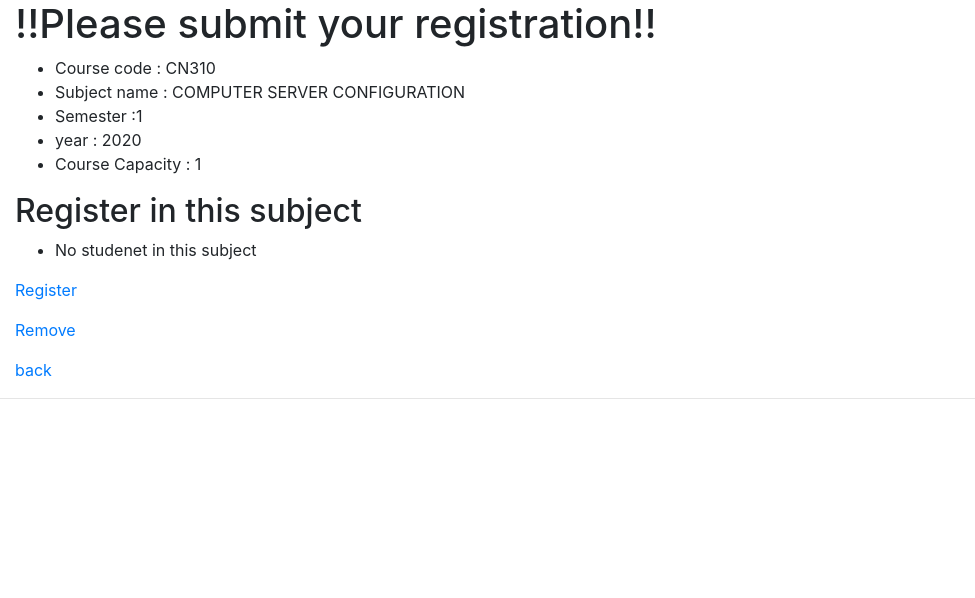
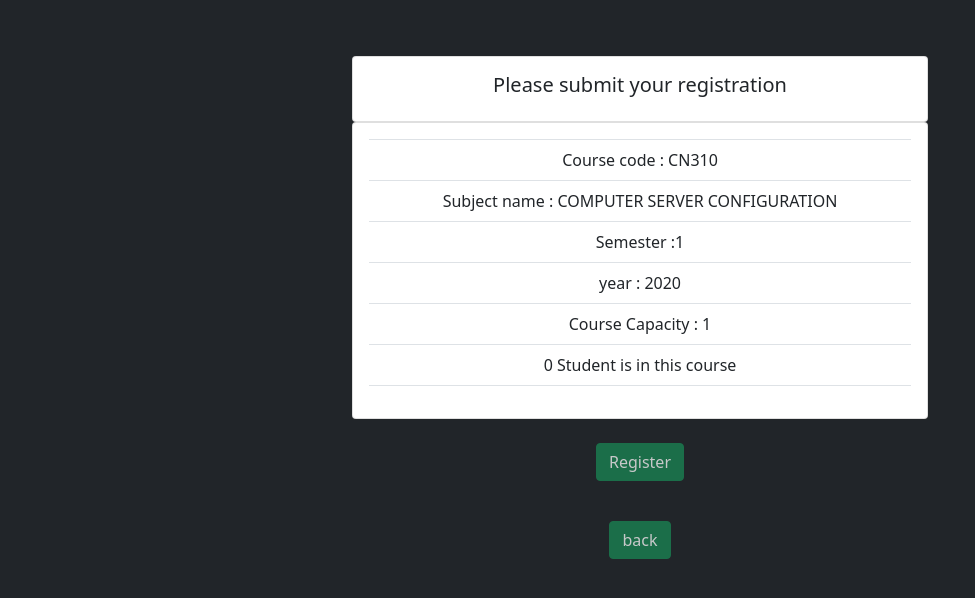
Before and after one commit to 6210612773/cn331as2, a Django app: page /subject/1 in a window 1280 px wide. Shown: the top 598 px of the page, without its empty margins (0-975 px from the left). Run offline with Django 3.2, Linux system fonts and the light colour scheme; data comes from the database, SQL or seed files in the repository; both versions use the stored data as it was after the commit; some libraries are stand-ins or nearby versions.

Commit message:
Hey look i just added some template to our website

```diff
--- a/a2/urls.py
+++ b/a2/urls.py
@@ -19,5 +19,5 @@ from django.urls import path,include
 urlpatterns = [
     path('admin/', admin.site.urls),
     path('subject/', include('subject.urls')),
-    path('users/',include('users.urls')),
+    path('',include('users.urls')),
 ]
--- a/subject/models.py
+++ b/subject/models.py
@@ -10,6 +10,7 @@ class Subject(models.Model):
     year = models.IntegerField()
     seat = models.IntegerField()
     status = models.BooleanField()
+    isfull = models.BooleanField(default=False)
     register = models.ManyToManyField(User, blank = True, related_name = "students")
     count = models.IntegerField(default=0)
 
--- a/subject/templates/subject/layout.html
+++ b/subject/templates/subject/layout.html
@@ -3,21 +3,25 @@
 <!DOCTYPE html>
 <html>
 <head>
-	<title>Subjects</title>
+	<title>{% block title %}{% endblock %}</title>
 	<link rel="stylesheet" href="https://stackpath.bootstrapcdn.com/bootstrap/4.3.1/css/bootstrap.min.css" integrity="sha384-ggOyR0iXCbMQv3Xipma34MD+dH/1fQ784/j6cY/iJTQUOhcWr7x9JvoRxT2MZw1T" crossorigin="anonymous">
-
 	<link rel="stylesheet" type="text/css" href="{% static '/css/main.css' %}">
-
+	<meta charset="utf-8">
+	<meta name="viewport" content="width=device-width, initial-scale=1">
+	<link href="https://cdn.jsdelivr.net/npm/bootstrap@5.1.1/dist/css/bootstrap.min.css" rel="stylesheet" integrity="sha384-F3w7mX95PdgyTmZZMECAngseQB83DfGTowi0iMjiWaeVhAn4FJkqJByhZMI3AhiU" crossorigin="anonymous">
 </head>
-<body>
-	<div class="container-fluid">
+<body class="bg-dark">
+	<div class="container-md">
+	<div style="margin-top:5%">
 	{% block content %}
 
 
 
 	{% endblock %}
+</div>
     </div>
-	<hr>
-
+	<script src="https://cdn.jsdelivr.net/npm/bootstrap@5.1.1/dist/js/bootstrap.bundle.min.js" integrity="sha384-/bQdsTh/da6pkI1MST/rWKFNjaCP5gBSY4sEBT38Q/9RBh9AH40zEOg7Hlq2THRZ" crossorigin="anonymous"></script>
+	<script src="https://cdn.jsdelivr.net/npm/@popperjs/core@2.9.3/dist/umd/popper.min.js" integrity="sha384-W8fXfP3gkOKtndU4JGtKDvXbO53Wy8SZCQHczT5FMiiqmQfUpWbYdTil/SxwZgAN" crossorigin="anonymous"></script>
+	<script src="https://cdn.jsdelivr.net/npm/bootstrap@5.1.1/dist/js/bootstrap.min.js" integrity="sha384-skAcpIdS7UcVUC05LJ9Dxay8AXcDYfBJqt1CJ85S/CFujBsIzCIv+l9liuYLaMQ/" crossorigin="anonymous"></script>
 </body>
 </html>
--- a/subject/templates/subject/subject.html
+++ b/subject/templates/subject/subject.html
@@ -1,30 +1,65 @@
 {% extends "subject/layout.html" %}
+{% block title %}Course Register{% endblock %}
+
+{% block content%}
+
+    <div class="row text-center" style="max-width: 600px;margin:auto;">
+        <div class="col">
+            <div class="card card-body text-center">
+                <h5>Please submit your registration</h5>
+            </div>
+            <div class="card card-body">
+                <table class="table">
+                    <tr>
+                        <td>Course code : {{ subject.code }}</td>
+                    </tr>
+                    <tr>
+                        <td>Subject name : {{ subject.name }}</td>
+                    </tr>
+                    <tr>
+                        <td>Semester :{{ subject.semester }}</td>
+                    </tr>
+                    <tr>
+                        <td>year : {{ subject.year }}</td>
+                    </tr>
+                    <tr>
+                        <td>Course Capacity : {{ subject.seat }}</td>
+                    </tr>
+                    <tr>
+                        <td>{{ subject.count }} Student is in this course</td>
+                    </tr>
 
 
-{% block content%}
-    <h1>!!Please submit your registration!!</h1>
-    <ul>
-        <li>Course code : {{ subject.code }}</li>
-        <li>Subject name : {{ subject.name }}</li>
-        <li>Semester :{{ subject.semester }} </li>
-        <li>year : {{ subject.year }}</li>
-        <li>Course Capacity : {{ subject.seat }}</li>
-    </ul>
 
+                </table>
+            </div>
+        </div>
 
-    <h2>Register in this subject</h2>
+    </div>
+    <div style="text-align: center;">
+    {% if request.user.is_superuser %}
+    <h2  style="color:white; margin-top:3%">Registered in this subject</h2>
     <ul>
         {% for i in students %}
-        <li>{{ i.first_name }} {{ i.last_name }}</li>
+        <p style="color:yellow">{{ i.first_name }} {{ i.last_name }}</p>
         {% empty %}
-        <li>No studenet in this subject</li>
+        <p style="color:white">No student in this subject</p>
         {% endfor %}
     </ul>
-    {% if number > 0 %}
-    <p><a href="{% url 'subject:register' subject.id %}">Register</a></p>
     {% endif %}
-    <p><a href="{% url 'subject:remove' subject.id %}">Remove</a></p>
-    <p><a href="{% url 'subject:index' %}">back</a></p>
-
+    {% if subject.status and not subject.isfull and request.user not in students %}
+    <br>
+    <p><a href="{% url 'subject:register' subject.id %} " class="btn btn-md btn-success opacity-75">Register</a></p>
+    <br>
+    {% endif %}
+    {% if request.user in students %}
+    <p style="color:white">You have registered</p>
+    {% endif %}
+    {% if subject.status and request.user in students %}
+    <p><a href="{% url 'subject:remove' subject.id %}" class="btn btn-md btn-danger opacity-75">Remove</a></p>
+    <br>
+    {% endif %}
+    <p><a href="{% url 'subject:index' %}" class="btn btn-md btn-success opacity-75">back</a></p>
+</div>
 
 {% endblock %}
--- a/subject/views.py
+++ b/subject/views.py
@@ -13,11 +13,9 @@ def index(request):
 
 def subjectPage(request, subject_id):
     subject = Subject.objects.get(pk=subject_id)
-    number = subject.seat - subject.count
     return render(request, "subject/subject.html", {
         "subject": subject,
         "students": subject.register.all(),
-        "number": number
     })
 
 def register(request, subject_id):
@@ -29,6 +27,10 @@ def register(request, subject_id):
         subject.register.add(request.user)
         select = Subject.objects.get(id=subject_id)
         select.count += 1
+        if select.count == select.seat:
+            select.isfull = True
+        if select.count < select.seat:
+            select.isfull = False
         select.save()
     return HttpResponseRedirect(reverse("subject:subject", args=(subject_id,)))
 
@@ -42,5 +44,9 @@ def remove(request, subject_id):
         subject.register.remove(request.user)
         select = Subject.objects.get(id=subject_id)
         select.count -= 1
+        if select.count == select.seat:
+            select.isfull = True
+        if select.count < select.seat:
+            select.isfull = False
         select.save()
     return HttpResponseRedirect(reverse("subject:subject", args=(subject_id,)))
--- a/users/views.py
+++ b/users/views.py
@@ -23,7 +23,7 @@ def loginPage(request):
             return HttpResponseRedirect(reverse("subject:index"))
         else:
             return render(request, "users/login.html", {
-                "message ": "invalid credential."
+                "message": "invalid credential."
             })
     return render(request, "users/login.html")
 
```
Also changed, not shown: subject/templates/subject/index.html (+15 -13 lines), users/templates/users/index.html (+23 -9 lines), users/templates/users/layout.html (+11 -2 lines), users/templates/users/login.html (+24 -8 lines), db.sqlite3, subject/migrations/0004_alter_subject_register.py (added), subject/migrations/0005_auto_20210915_2223.py (added).
